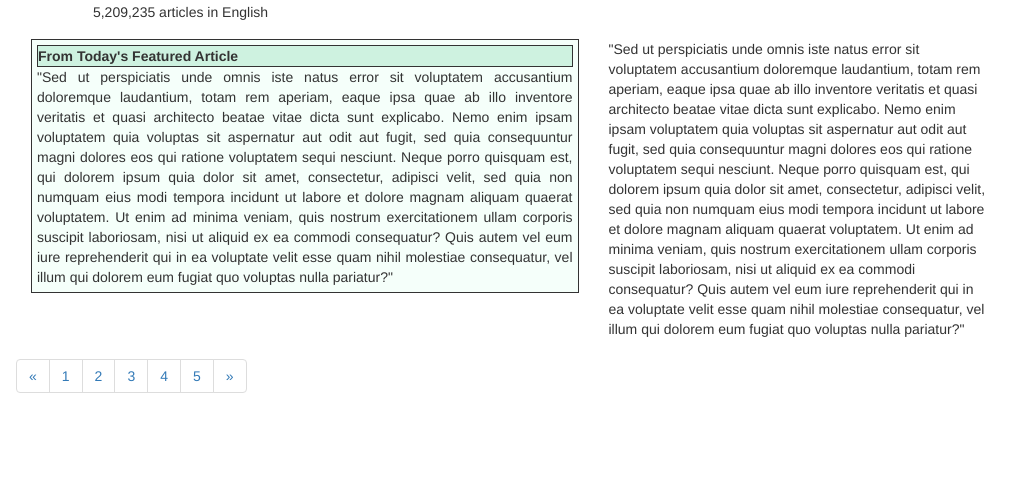
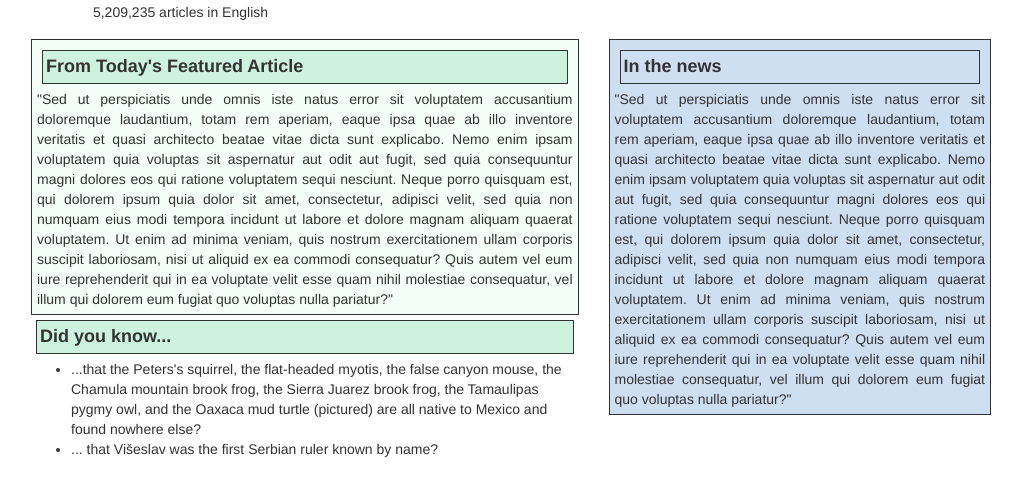
Before and after one commit to andresgr96/wikipedia, a plain HTML site: page index.html in a window 1280 px wide. Shown: the part 216-702 px from the top of the page, 254-1280 px from the left. Drawn offline with nearby package versions, Linux system fonts and the light colour scheme.

Commit message:
Style news section

```diff
--- a/css/styles.css
+++ b/css/styles.css
@@ -113,10 +113,29 @@
   text-align: justify;
 }
 
+.news {
+  background-color: rgb(206,223,242);
+  border: 1px solid;
+  text-align: justify;
+  padding: 5px;
+}
+
 .section-title {
   font-weight: bold;
   background: #cef2e0;
   border: 1px solid;
+  margin: 5px;
+  font-size: 18px;
+  padding: 3px;
+}
+
+.news-title {
+  background-color: rgb(206,223,242);
+  font-weight: bold;
+  border: 1px solid;
+  margin: 5px;
+  padding: 3px;
+  font-size: 18px;
 }
 .welcome{
   text-align: center;
--- a/index.html
+++ b/index.html
@@ -163,9 +163,17 @@
                             <div class="section-title">From Today's Featured Article</div>
                             "Sed ut perspiciatis unde omnis iste natus error sit voluptatem accusantium doloremque laudantium, totam rem aperiam, eaque ipsa quae ab illo inventore veritatis et quasi architecto beatae vitae dicta sunt explicabo. Nemo enim ipsam voluptatem quia voluptas sit aspernatur aut odit aut fugit, sed quia consequuntur magni dolores eos qui ratione voluptatem sequi nesciunt. Neque porro quisquam est, qui dolorem ipsum quia dolor sit amet, consectetur, adipisci velit, sed quia non numquam eius modi tempora incidunt ut labore et dolore magnam aliquam quaerat voluptatem. Ut enim ad minima veniam, quis nostrum exercitationem ullam corporis suscipit laboriosam, nisi ut aliquid ex ea commodi consequatur? Quis autem vel eum iure reprehenderit qui in ea voluptate velit esse quam nihil molestiae consequatur, vel illum qui dolorem eum fugiat quo voluptas nulla pariatur?"
                           </div>
+                          <div class="section-title">Did you know...</div>
+                          <ul>
+                            <li>...that the Peters's squirrel, the flat-headed myotis, the false canyon mouse, the Chamula mountain brook frog, the Sierra Juarez brook frog, the Tamaulipas pygmy owl, and the Oaxaca mud turtle (pictured) are all native to Mexico and found nowhere else?</li>
+                            <li>... that Višeslav was the first Serbian ruler known by name?</li>
+                          </ul>
                         </div>
                         <div class="col-sm-5">
-                          "Sed ut perspiciatis unde omnis iste natus error sit voluptatem accusantium doloremque laudantium, totam rem aperiam, eaque ipsa quae ab illo inventore veritatis et quasi architecto beatae vitae dicta sunt explicabo. Nemo enim ipsam voluptatem quia voluptas sit aspernatur aut odit aut fugit, sed quia consequuntur magni dolores eos qui ratione voluptatem sequi nesciunt. Neque porro quisquam est, qui dolorem ipsum quia dolor sit amet, consectetur, adipisci velit, sed quia non numquam eius modi tempora incidunt ut labore et dolore magnam aliquam quaerat voluptatem. Ut enim ad minima veniam, quis nostrum exercitationem ullam corporis suscipit laboriosam, nisi ut aliquid ex ea commodi consequatur? Quis autem vel eum iure reprehenderit qui in ea voluptate velit esse quam nihil molestiae consequatur, vel illum qui dolorem eum fugiat quo voluptas nulla pariatur?"
+                          <div class="news">
+                            <div class="news-title">In the news</div>
+                            "Sed ut perspiciatis unde omnis iste natus error sit voluptatem accusantium doloremque laudantium, totam rem aperiam, eaque ipsa quae ab illo inventore veritatis et quasi architecto beatae vitae dicta sunt explicabo. Nemo enim ipsam voluptatem quia voluptas sit aspernatur aut odit aut fugit, sed quia consequuntur magni dolores eos qui ratione voluptatem sequi nesciunt. Neque porro quisquam est, qui dolorem ipsum quia dolor sit amet, consectetur, adipisci velit, sed quia non numquam eius modi tempora incidunt ut labore et dolore magnam aliquam quaerat voluptatem. Ut enim ad minima veniam, quis nostrum exercitationem ullam corporis suscipit laboriosam, nisi ut aliquid ex ea commodi consequatur? Quis autem vel eum iure reprehenderit qui in ea voluptate velit esse quam nihil molestiae consequatur, vel illum qui dolorem eum fugiat quo voluptas nulla pariatur?"
+                          </div>
                         </div>
                     </div>
                 </div>
```
